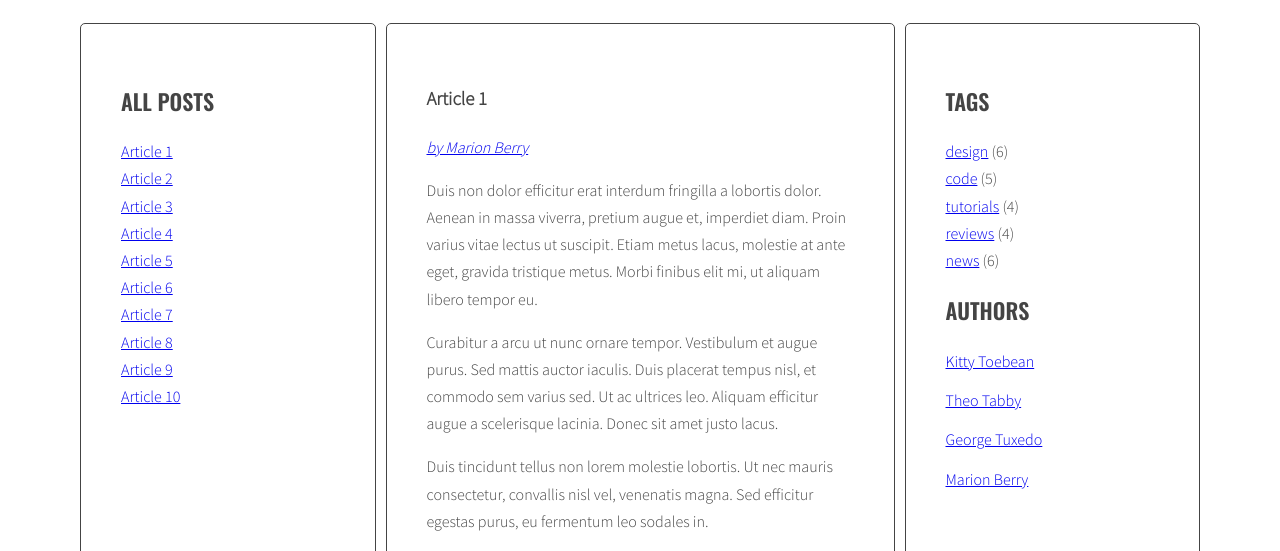
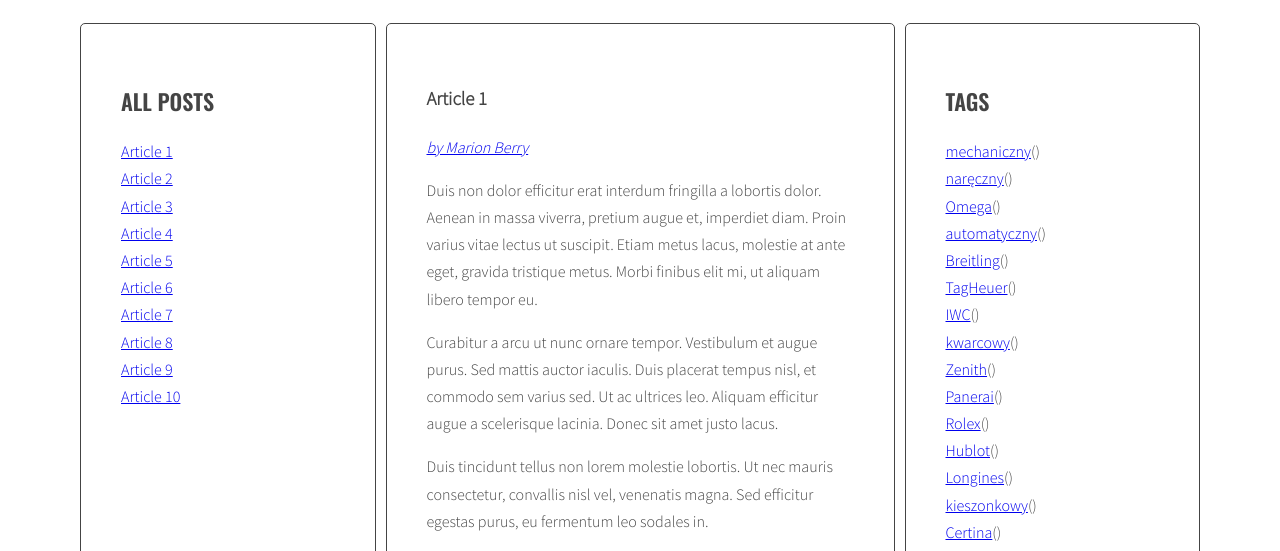
Before and after one commit to mmagari/javascript-blog, a website: page index.html in a window 1280 px wide. Shown: the part 220-771 px from the top of the page. Drawn offline with nearby package versions, Linux system fonts and the light colour scheme; a web font is replaced by a local one.

Commit message:
Add sideTags js function

```diff
--- a/index.html
+++ b/index.html
@@ -50,7 +50,7 @@
             </ul>
           </div>
         </article>
-        <article class="post" id="article-3" data-tags="mechaniczny automatyczny TAG HEUER" data-author="George-Tuxedo">
+        <article class="post" id="article-3" data-tags="mechaniczny automatyczny TagHeuer" data-author="George-Tuxedo">
           <h3 class="post-title">Article 3</h3>
           <p class="post-author"></p>
           <div class="post-content">
@@ -92,7 +92,7 @@
             </ul>
           </div>
         </article>
-        <article class="post" id="article-6" data-tags="mechaniczny automatyczny Officine Panerai"  data-author="George-Tuxedo">
+        <article class="post" id="article-6" data-tags="mechaniczny automatyczny Panerai"  data-author="George-Tuxedo">
           <h3 class="post-title">Article 6</h3>
           <p class="post-author"></p>
           <div class="post-content">
@@ -166,11 +166,6 @@
       <aside class="sidebar">
         <h2 class="section-title">Tags</h2>
         <ul class="list tags">
-          <li><a href="#">design</a> <span>(6)</span></li>
-          <li><a href="#">code</a> <span>(5)</span></li>
-          <li><a href="#">tutorials</a> <span>(4)</span></li>
-          <li><a href="#">reviews</a> <span>(4)</span></li>
-          <li><a href="#">news</a> <span>(6)</span></li>
         </ul>
         <h2 class="section-title">Authors</h2>
         <ul class="list authors">
--- a/js/script.js
+++ b/js/script.js
@@ -33,7 +33,8 @@ const optArticleSelector = '.post',
   optTitleSelector = '.post-title',
   optTitleListSelector = '.titles',
   optArticleTagsSelector = '.post-tags .list',
-  optArticleAuthorSelector = '.post-author';
+  optArticleAuthorSelector = '.post-author',
+  optTagsListSelector = '.sidebar .tags';
 
 function generateTitleLinks(customSelector = ''){
   /*remove contents of titleList */
@@ -43,7 +44,6 @@ function generateTitleLinks(customSelector = ''){
   }
   /* for each article*/
   const articles = document.querySelectorAll(optArticleSelector + customSelector);
-  console.log('Custom selector: ', articles);
   for (let article of articles){
   /* get the article id*/
     const articleId = article.getAttribute('id');
@@ -66,16 +66,16 @@ function generateTitleLinks(customSelector = ''){
 generateTitleLinks();
 
 function generateTags(){
+  /* [NEW] create a new variable allTags with an empty array */
+  let allTags = [];
   /* find all articles */
   const articles = document.querySelectorAll(optArticleSelector);
-  console.log('Articles function tags:', articles);
   /* START LOOP: for every article: */
   for (let article of articles){
-
     /* find tags wrapper */
     const tagsWrapperList = article.querySelector(optArticleTagsSelector);
     /* make html variable with empty string */
-    let tagsHTML = '';
+    let tagsHTML, linkHTML = '';
     /* get tags from data-tags attribute */
     const articleTags = article.getAttribute('data-tags');
     /* split into array */
@@ -83,16 +83,26 @@ function generateTags(){
     /* START LOOP: for each tag */
     for (let tag of articleTagsArray){
     /* generate HTML of the link */
-      console.log('One tag:', tag);
       tagsHTML = '<li><a href="#tag-' + tag + '">' + tag + ' ' + '</a></li>';
-      console.log('Link tag:', tagsHTML);
+      linkHTML = '<li><a href="#">' + tag + '</a><span>()</span></li> ';
       /* add generated code to html variable*/
       tagsWrapperList.insertAdjacentHTML('beforeend', ' ' + tagsHTML);
-    /* END LOOP: for each tag */
+      /* [NEW] check if this link is NOT already in allTags */
+      if(allTags.indexOf(linkHTML) == -1){
+      /* [NEW] add generated code to allTags array */
+        allTags.push(linkHTML);
+      }
+      /* END LOOP: for each tag */
     }
     /* insert HTML of all the links into the tags wrapper */
   /* END LOOP: for every article */
   }
+  /* [NEW] find list of tags in right column */
+  //console.log('Generate links: ', allTags);
+  const tagList = document.querySelector(optTagsListSelector);
+  console.log (tagList);
+  /* [NEW] add html from allTags to tagList */
+  tagList.innerHTML = allTags.join(' ');
 }
 
 generateTags();
@@ -105,13 +115,10 @@ function tagClickHandler(event){
   const clickedElement = this;
   /* make a new constant "href" and read the attribute "href" of the clicked element */
   const href = clickedElement.getAttribute('href');
-  console.log('Link: ', href);
   /* make a new constant "tag" and extract tag from the "href" constant */
   const tag = href.replace('#tag-', '');
-  console.log('Tag: ', tag);
   /* find all tag links with class active */
   const activeTags = document.querySelectorAll('a.active[href^="#tag-"]');
-  console.log('Active tags: ', activeTags);
   /* START LOOP: for each active tag link */
   for (let activeTag of activeTags){
     /* remove class active */
```
